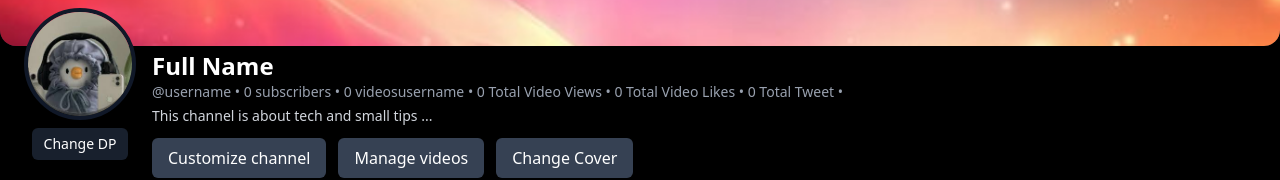
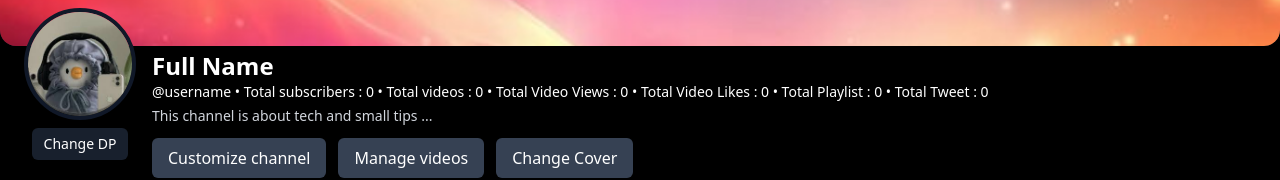
Before and after one commit to aryansh-2003/YoTube, a React (Vite) app: page /channeldashboard in a window 1280 px wide. Shown: the part 202-382 px from the top of the page. Built offline with nearby package versions, Linux system fonts and the light colour scheme; no server answers; sample sign-in values are in the browser's storage.

Commit message:
Fixed layout

```diff
--- a/src/pages/ChannelDashboard.jsx
+++ b/src/pages/ChannelDashboard.jsx
@@ -5,7 +5,6 @@ import defaultAvatar from "../assets/download.jpeg";
 import defaultCover from "../assets/defaultCover.jpg";
 import dashboardService from "../../Service/dashboard";
 import authService from "../../Service/auth";
-import videoService from "../../Service/video";
 import VideoCard from '../components/video/VideoCard'
 
 
@@ -31,7 +30,6 @@ export default function ChannelDashboard() {
       }
     });
     dashboardService.getChannelVideos(userData._id).then((res)=>{
-        console.log(res)
         setvideos(res?.data?.data)
       })
   }, [userData]);
@@ -66,12 +64,10 @@ export default function ChannelDashboard() {
      if(avatarFile){
           formData.append("avatar",avatarFile)
           authService.changeAvatar(formData).then((res) => {
-            console.log(res)
           })
       }else{
           formData.append("coverImage",coverFile)
           authService.changeCoverimage(formData).then((res) => {
-            console.log(res)
           })
       }
   }
@@ -123,14 +119,14 @@ export default function ChannelDashboard() {
           <h1 className="text-2xl font-bold mt-15">
             {userData?.fullname || "Full Name"}
           </h1>
-          <span className="text-gray-400 text-sm">
+          <span className="text-white text-sm">
             @{userData?.username || "username"} •{" "}
-            {dashboardData ? dashboardData.totalSubscribers : 0} subscribers •{" "}
-            {dashboardData ? dashboardData.totalVideos : 0} videos
-            {userData?.username || "username"} •{" "}
-            {dashboardData ? dashboardData.totalVideoViews : 0} Total Video Views •{" "}
-            {dashboardData ? dashboardData.totalLikes : 0} Total Video Likes •{" "}
-            {dashboardData ? dashboardData.totalTweet : 0} Total Tweet •{" "}
+           Total subscribers : {dashboardData ? dashboardData.totalSubscribers : 0} •{" "}
+           Total videos : {dashboardData ? dashboardData.totalVideos : 0}  •{" "}
+           Total Video Views : {dashboardData ? dashboardData.totalVideoViews : 0} • {" "}
+            Total Video Likes : {dashboardData ? dashboardData.totalLikes : 0}  •{" "}
+            Total Playlist : {dashboardData ? dashboardData.totalPlaylist : 0}  • {" "}
+           Total Tweet : {dashboardData ? dashboardData.totalTweet : 0}  {" "}
           </span>
           <p className="text-gray-300 text-sm mt-1 max-w-xl">
             {userData?.bio || "This channel is about tech and small tips ..."}
```
